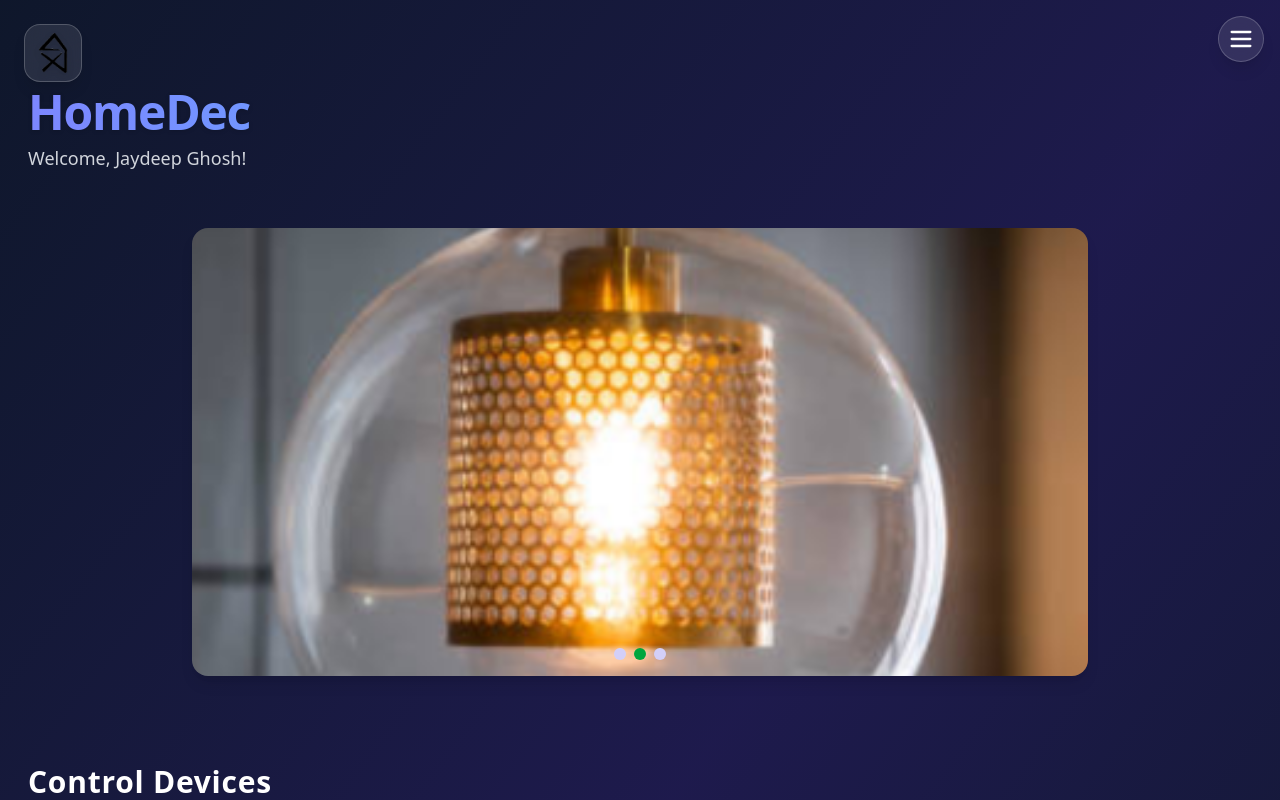
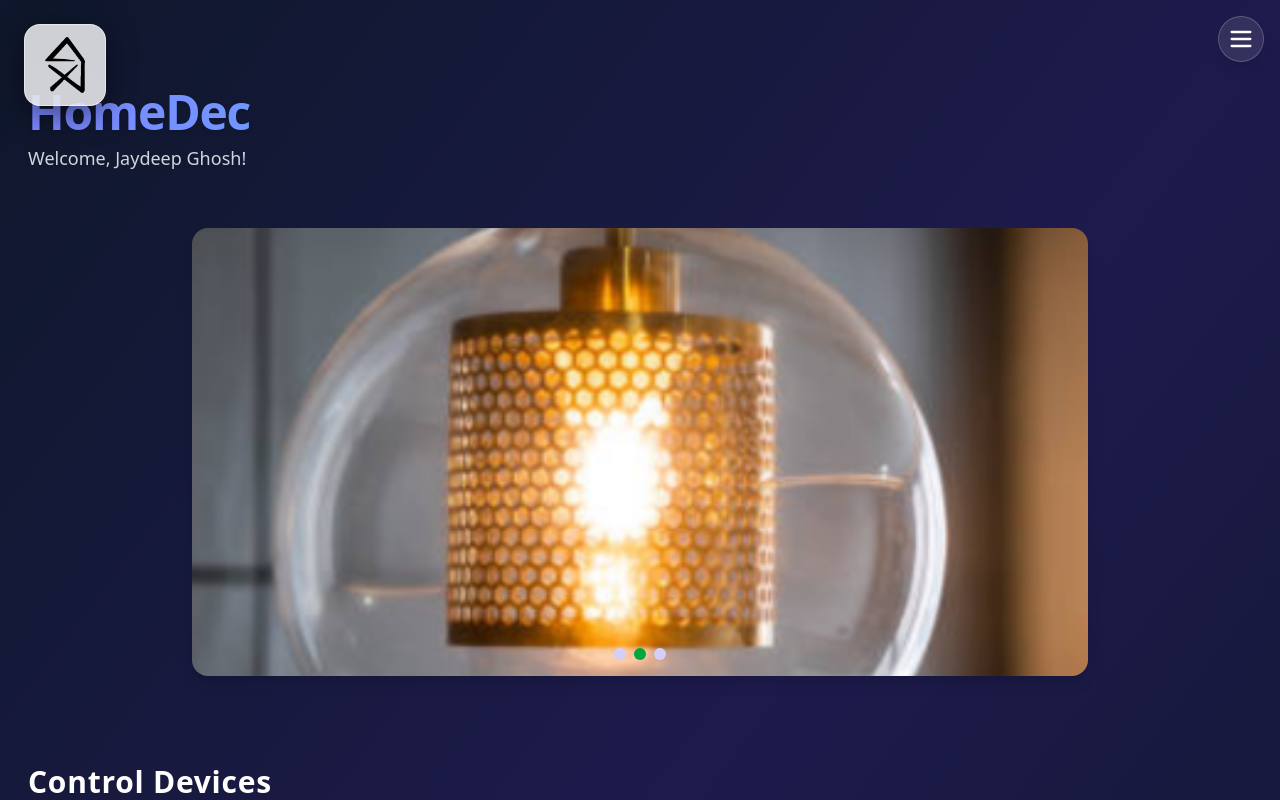
Before and after one commit to JaydeepGhosh31/HomeDec, a React (Vite) app: page / in a window 1280 px wide. Shown: the top 800 px of the page. Built offline with nearby package versions, Linux system fonts and the light colour scheme; no server answers.

Commit message:
Modified frontend

```diff
--- a/src/App.jsx
+++ b/src/App.jsx
@@ -94,8 +94,8 @@ const App = () => {
 
       {/* Logo at Top Left */}
       <div className="absolute top-6 left-6 z-50">
-        <div className="bg-white/10 backdrop-blur-md p-2 rounded-2xl shadow-lg border border-white/20 hover:bg-white/20 transition-colors duration-300">
-          <img src="/logo.webp" alt="App Logo" className="h-10 w-10 object-contain drop-shadow-md" />
+        <div className="bg-white/80 backdrop-blur-xl p-3 rounded-2xl shadow-[0_8px_30px_rgba(0,0,0,0.5)] border border-white/50 hover:bg-white hover:scale-105 transition-all duration-300">
+          <img src="/logo.webp" alt="App Logo" className="h-12 w-12 sm:h-14 sm:w-14 object-contain" />
         </div>
       </div>
 
```
Also changed, not shown: 1 other file (tests, documents, lock files or other folders).
